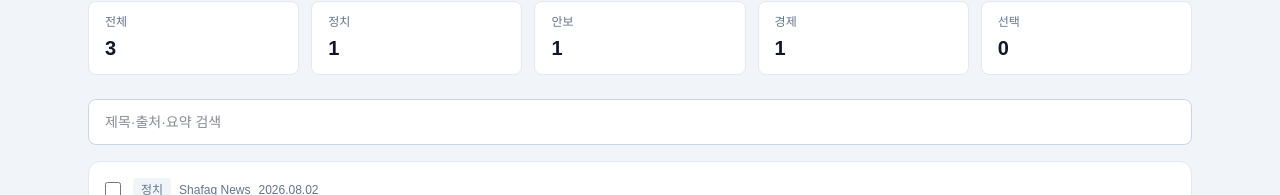
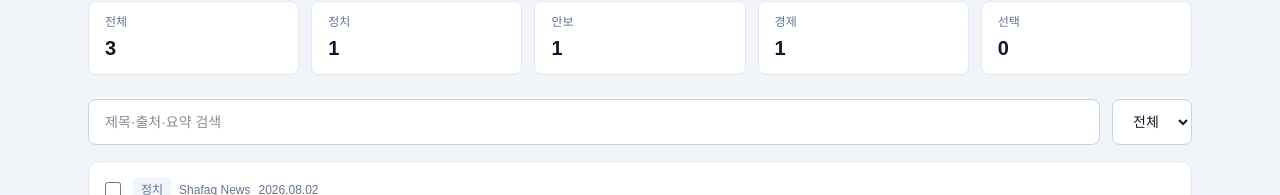
Before and after one commit to sik3220/iraq-report-automation, a Next.js app: page / in a window 1280 px wide. Shown: the part 151-346 px from the top of the page. Built offline with nearby package versions, Linux system fonts and the light colour scheme.

Commit message:
Add search and category filter

```diff
--- a/app/page.tsx
+++ b/app/page.tsx
@@ -48,15 +48,15 @@ const articles: Article[] = [
 export default function Home() {
   const [selectedIds, setSelectedIds] = useState<number[]>([]);
   const [searchTerm, setSearchTerm] = useState("");
-
+  const [selectedCategory, setSelectedCategory] = useState("전체");
   const filteredArticles = useMemo(() => {
     const keyword = searchTerm.trim().toLowerCase();
 
-    if (!keyword) {
-      return articles;
-    }
+    return articles.filter((article) => {
+      const matchesCategory =
+        selectedCategory === "전체" ||
+        article.category === selectedCategory;
 
-    return articles.filter((article) => {
       const searchableText = [
         article.title,
         article.source,
@@ -66,9 +66,12 @@ export default function Home() {
         .join(" ")
         .toLowerCase();
 
-      return searchableText.includes(keyword);
+      const matchesSearch =
+        !keyword || searchableText.includes(keyword);
+
+      return matchesCategory && matchesSearch;
     });
-  }, [searchTerm]);
+  }, [searchTerm, selectedCategory]);
   const categoryCounts = useMemo(() => {
     return {
       전체: articles.length,
@@ -108,14 +111,25 @@ export default function Home() {
             </div>
           ))}
         </section>
-        <div className="mb-4">
+        <div className="mb-4 flex gap-3">
   <input
     type="search"
     value={searchTerm}
     onChange={(event) => setSearchTerm(event.target.value)}
     placeholder="제목·출처·요약 검색"
-            className="w-full rounded-lg border border-slate-300 bg-white px-4 py-3 text-sm outline-none focus:border-blue-500 focus:ring-2 focus:ring-blue-100"
+    className="flex-1 rounded-lg border border-slate-300 bg-white px-4 py-3 text-sm outline-none focus:border-blue-500 focus:ring-2 focus:ring-blue-100"
   />
+
+  <select
+    value={selectedCategory}
+    onChange={(event) => setSelectedCategory(event.target.value)}
+    className="rounded-lg border border-slate-300 bg-white px-4 py-3 text-sm outline-none focus:border-blue-500"
+  >
+    <option value="전체">전체</option>
+    <option value="정치">정치</option>
+    <option value="안보">안보</option>
+    <option value="경제">경제</option>
+  </select>
 </div>
         <section className="space-y-3">
           {filteredArticles.map((article) => {
```
Lines whose indentation alone changed are shown as unchanged.
